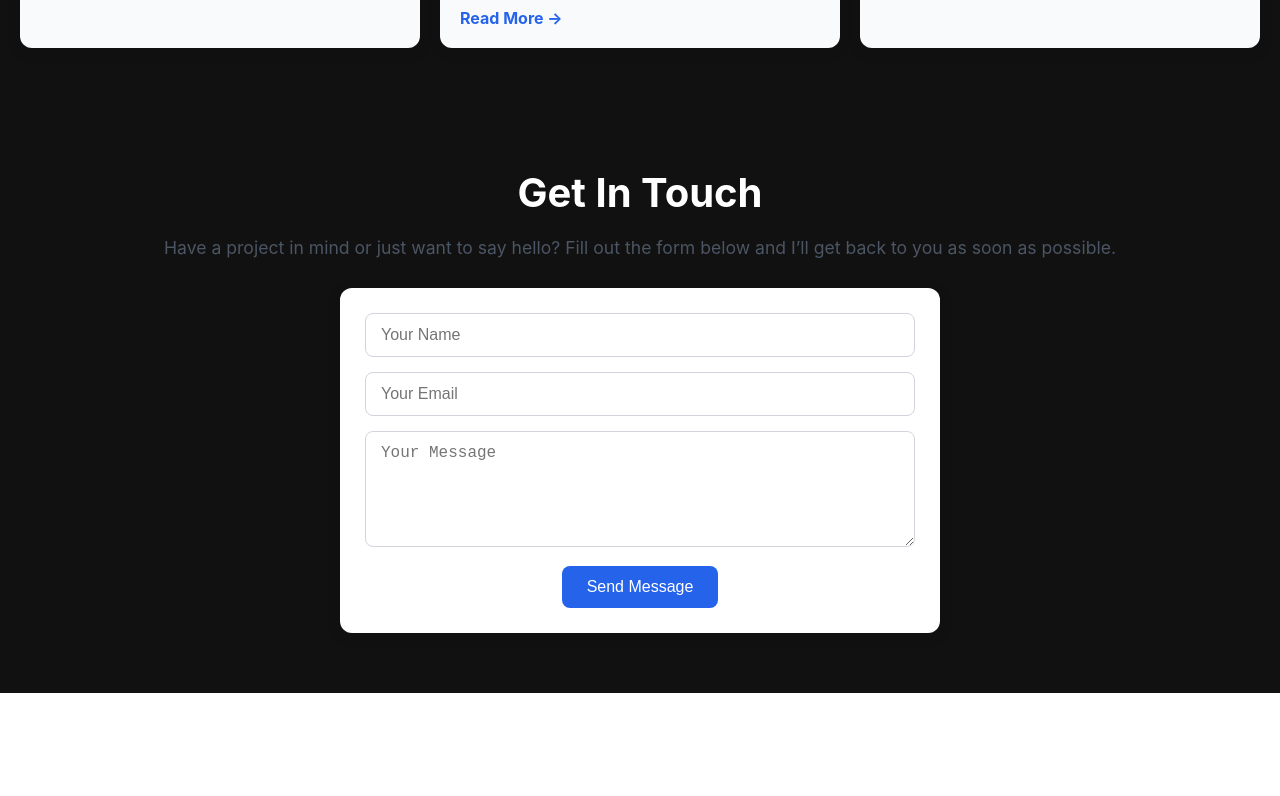
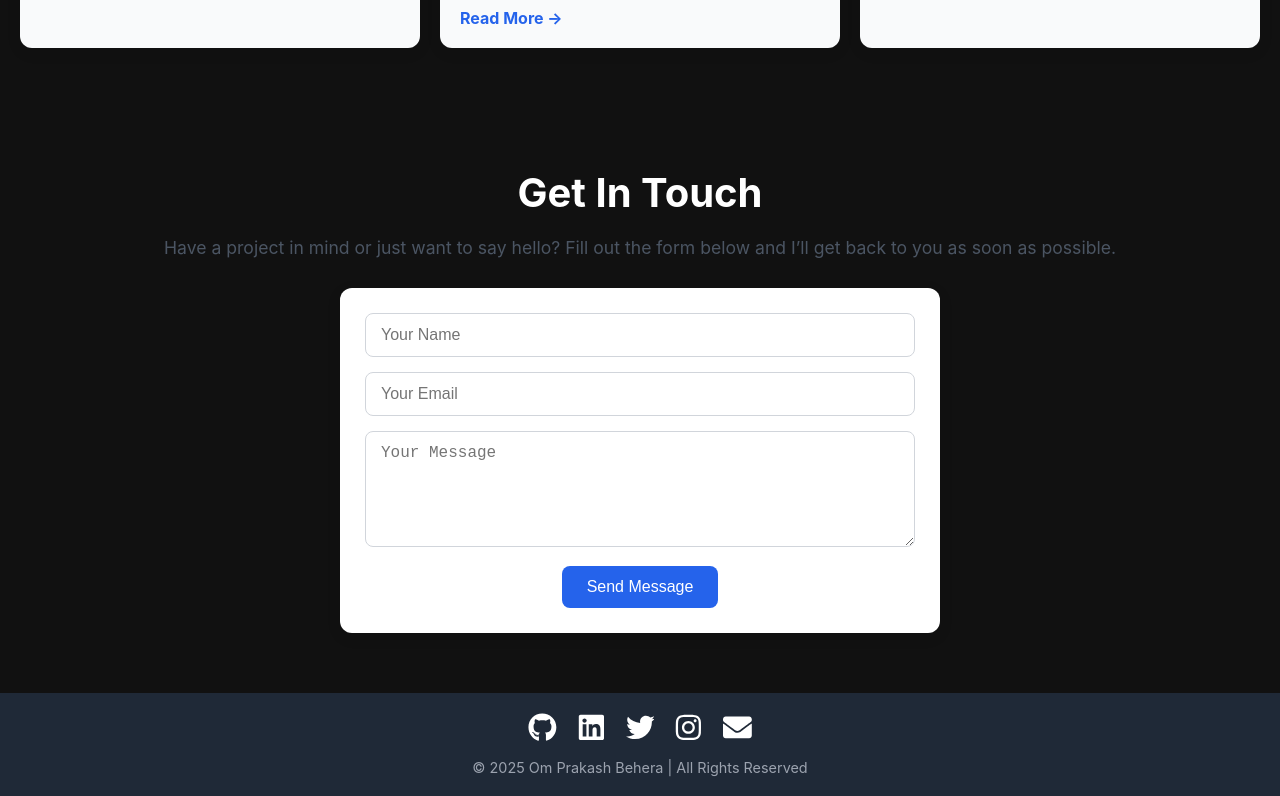
Before and after one commit to omprakash171/portfolio, a React (Create React App) app: page / in a window 1280 px wide. Shown: the part 2972-3768 px from the top of the page. Before the commit the page ends 3665 px from the top, so only its background shows below. Built offline with nearby package versions, Linux system fonts and the light colour scheme.

Commit message:
added footer section

```diff
--- a/package.json
+++ b/package.json
@@ -9,6 +9,7 @@
     "@testing-library/user-event": "^13.5.0",
     "react": "^19.1.1",
     "react-dom": "^19.1.1",
+    "react-icons": "^5.5.0",
     "react-scripts": "5.0.1",
     "web-vitals": "^2.1.4"
   },
--- a/src/App.js
+++ b/src/App.js
@@ -7,6 +7,7 @@ import "./App.css";
 import Learnings from "./components/Learnings";
 import Blog from "./components/Blog";
 import Contact from "./components/Contact";
+import Footer from "./components/Footer";
 
 const App = () => {
   return (
@@ -19,6 +20,7 @@ const App = () => {
       <Learnings />
       <Blog />
       <Contact />
+      <Footer />
     </div>
   );
 };
--- /dev/null
+++ b/src/components/Footer/index.css
@@ -0,0 +1,28 @@
+.footer {
+  background-color: #1f2937;
+  padding: 20px 10px;
+  text-align: center;
+  color: white;
+}
+
+.footer-socials {
+  display: flex;
+  justify-content: center;
+  gap: 20px;
+  font-size: 1.8rem;
+  margin-bottom: 10px;
+}
+
+.footer-socials a {
+  color: white;
+  transition: color 0.3s ease;
+}
+
+.footer-socials a:hover {
+  color: #2563eb;
+}
+
+.footer-text {
+  font-size: 0.9rem;
+  color: #9ca3af;
+}
--- /dev/null
+++ b/src/components/Footer/index.js
@@ -0,0 +1,32 @@
+import { Component } from "react";
+import { FaGithub, FaLinkedin, FaTwitter, FaInstagram, FaEnvelope } from "react-icons/fa";
+import "./index.css";
+
+class Footer extends Component {
+  render() {
+    return (
+      <footer className="footer">
+        <div className="footer-socials">
+          <a href="https://github.com/omprakash171" target="_blank" rel="noopener noreferrer">
+            <FaGithub />
+          </a>
+          <a href="https://www.linkedin.com/in/om-prakash-behera/" target="_blank" rel="noopener noreferrer">
+            <FaLinkedin />
+          </a>
+          <a href="https://x.com/OmPrakash633536" target="_blank" rel="noopener noreferrer">
+            <FaTwitter />
+          </a>
+          <a href="https://www.instagram.com/birana_17/" target="_blank" rel="noopener noreferrer">
+            <FaInstagram />
+          </a>
+          <a href="mailto:bomprakash485@gmail.com" >
+            <FaEnvelope />
+          </a>
+        </div>
+        <p className="footer-text">© {new Date().getFullYear()} Om Prakash Behera | All Rights Reserved</p>
+      </footer>
+    );
+  }
+}
+
+export default Footer;
```
Also changed, not shown: 1 other file (tests, documents, lock files or other folders).
